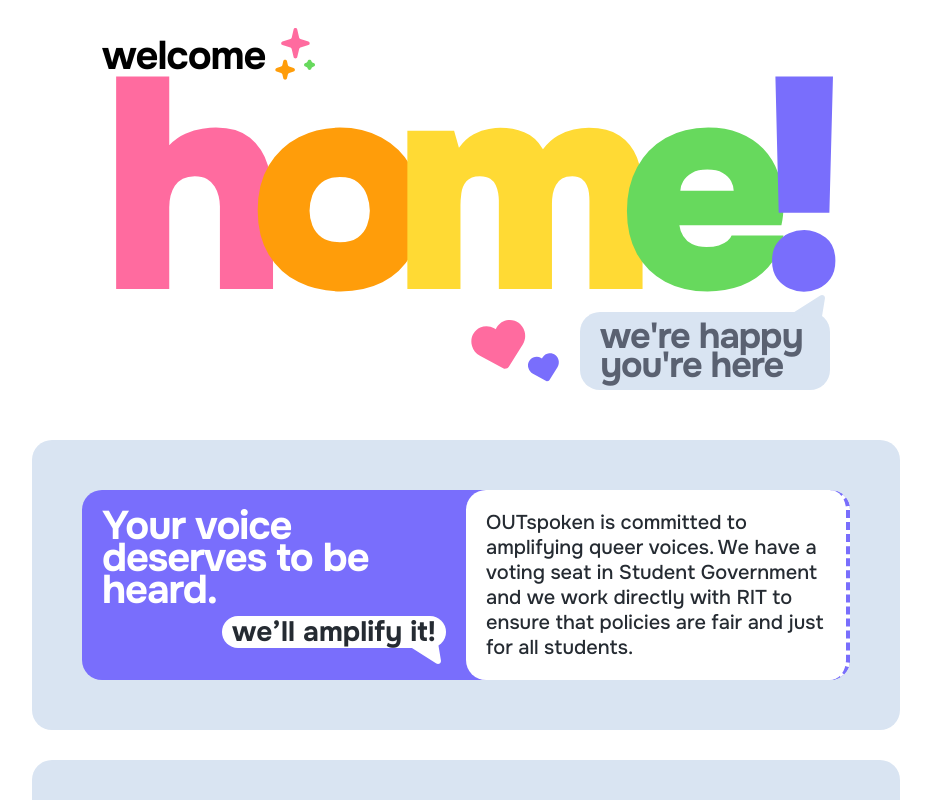
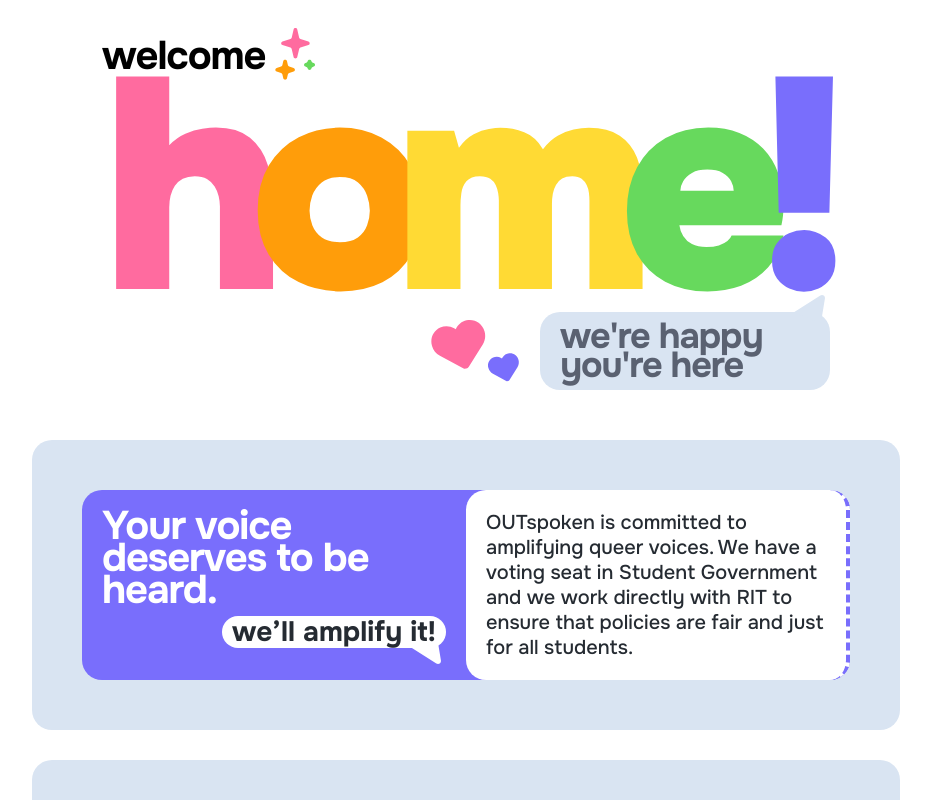
Before and after one commit to OUTspoken-RIT/website, a Next.js app: page / in a window 1280 px wide. Shown: the top 800 px of the page, without its empty margins (174-1105 px from the left). Built offline with nearby package versions, Linux system fonts and the light colour scheme.

Commit message:
fix homepage

```diff
--- a/styles/composite.css
+++ b/styles/composite.css
@@ -358,7 +358,7 @@ img.rounded {
   }
 
   .hero > .speech-bubble {
-    max-width: 210px;
+    max-width: 250px;
   }
 
   .hero > .speech-bubble > h3 {
```
